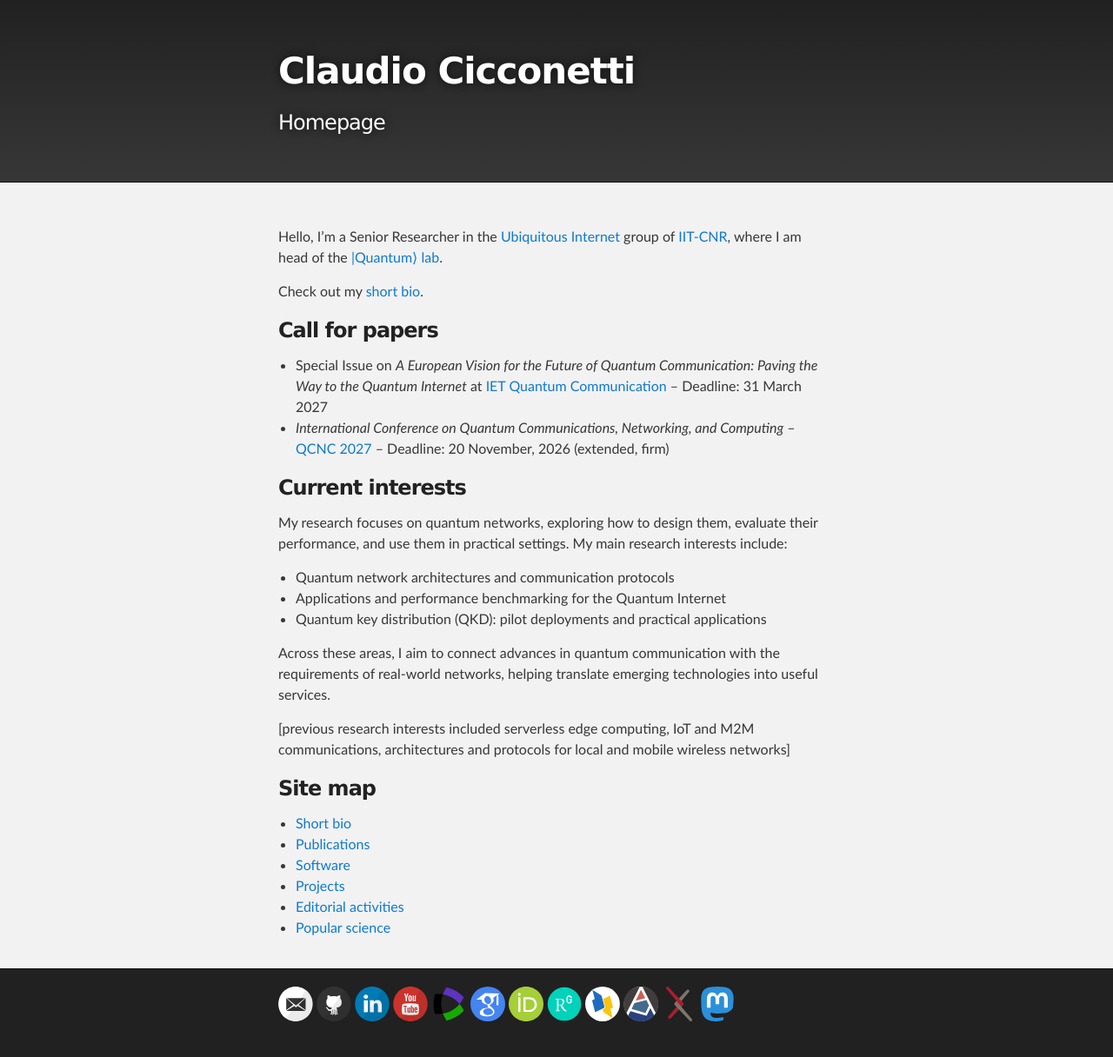
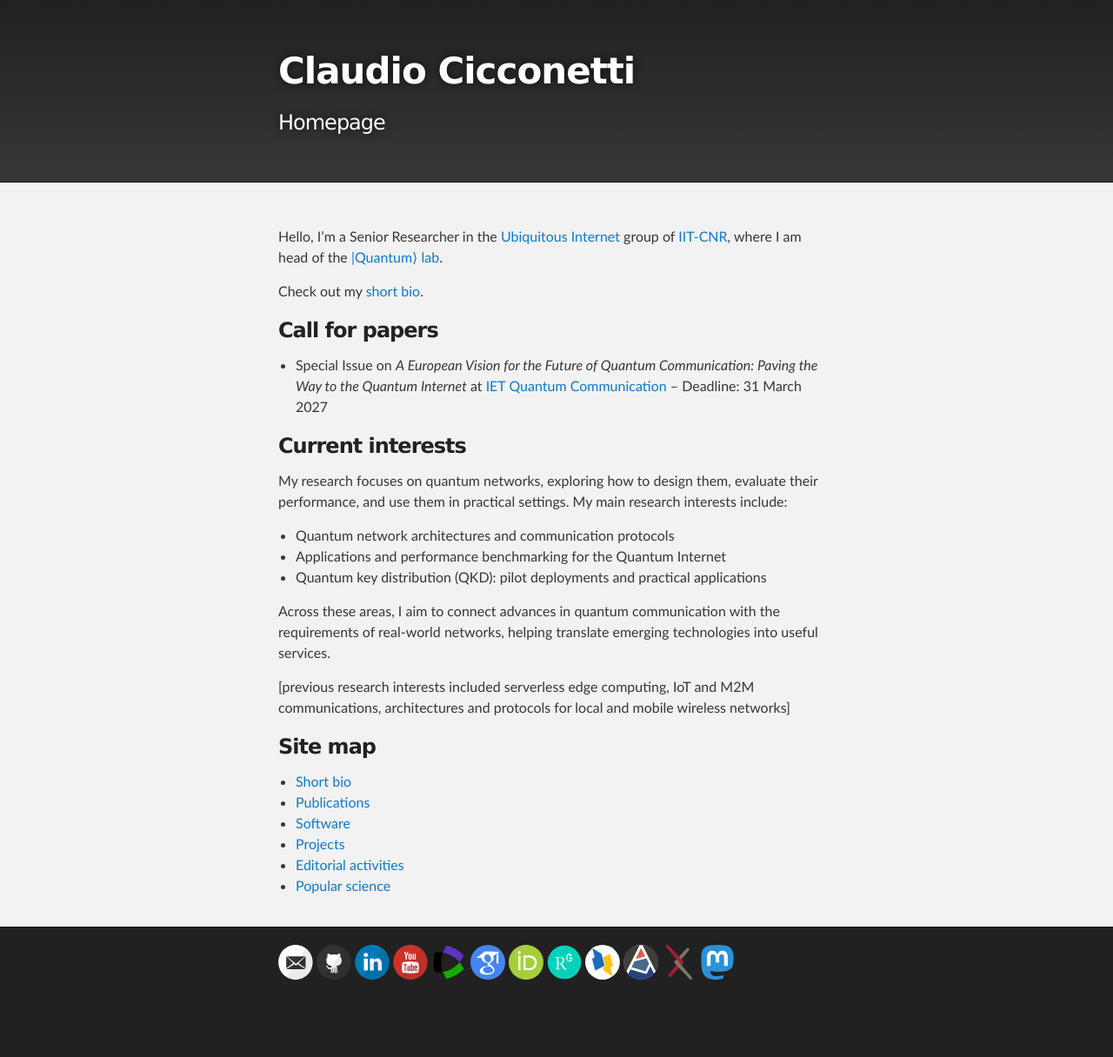
Before and after one commit to ccicconetti/ccicconetti.github.io, a Jekyll site: the page built from index.md, in a window 1280 px wide. Shown: the whole page at 87% size. Built offline with Jekyll 4.4.1, drawn with Linux system fonts in a browser that asks for light colours; after the commit the page ends 1168 px from its top, so only the background shows below that.

Commit message:
Remove QCNC 2027 deadline

```diff
--- a/index.md
+++ b/index.md
@@ -10,7 +10,6 @@ Check out my [short bio](bio.md).
 ### Call for papers
 
 - Special Issue on _Α European Vision for the Future of Quantum Communication: Paving the Way to the Quantum Internet_ at [IET Quantum Communication](https://ietresearch. onlinelibrary.wiley.com/hub/journal/26328925/call-for-papers/si-2026-001123) -- Deadline: 31 March 2027
-- _International Conference on Quantum Communications, Networking, and Computing_ -- [QCNC 2027](https://www.qcnc.org/2027/) -- Deadline: 20 November, 2026 (extended, firm)
 
 ### Current interests
 
```
